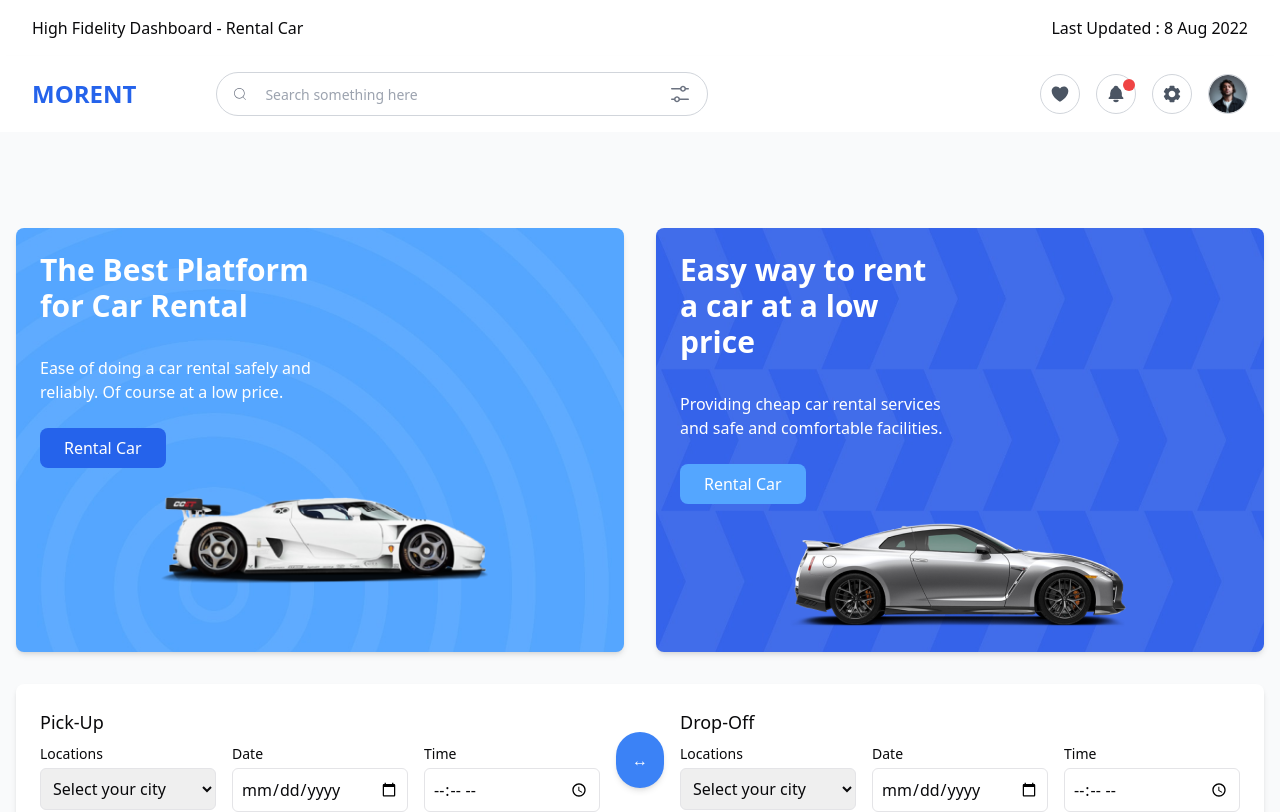
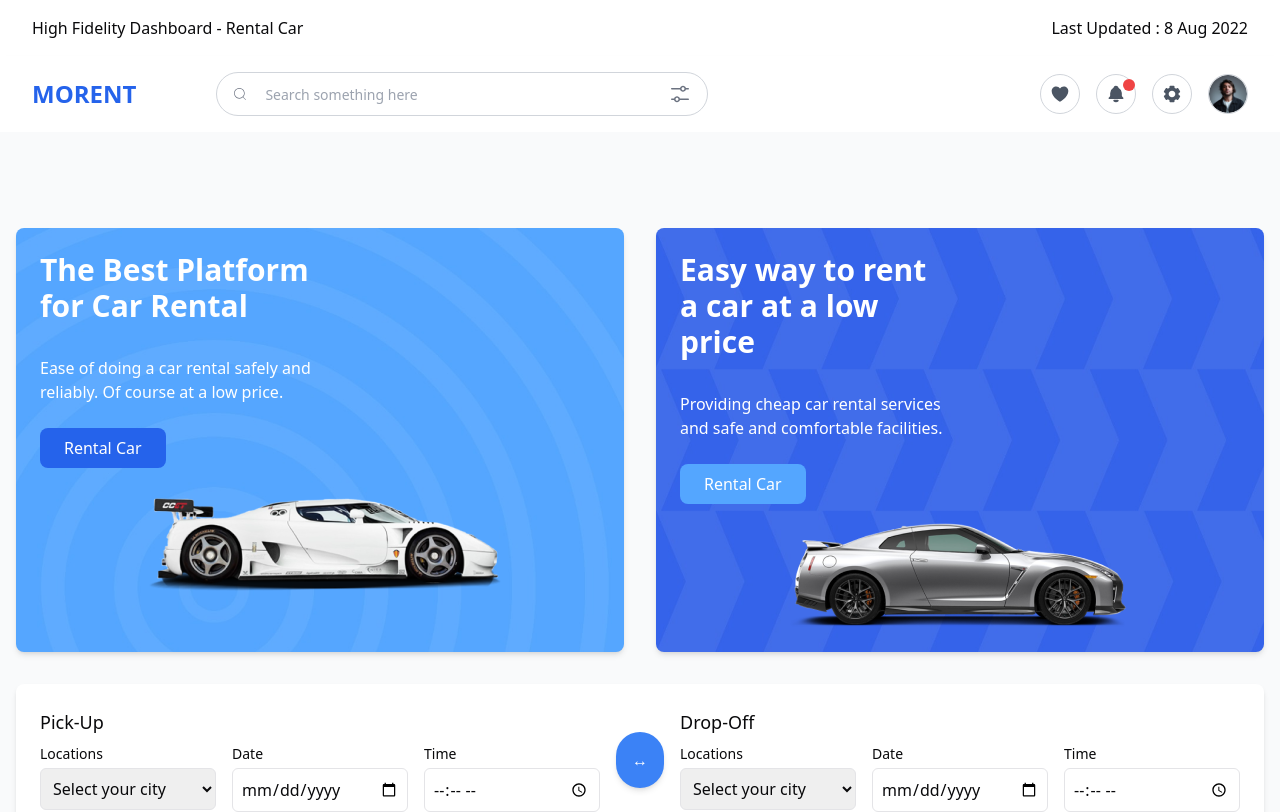
Before and after one commit to MarwahManan/Ecommerce-hackathon, a Next.js app: page / in a window 1280 px wide. Shown: the top 812 px of the page. Built offline with nearby package versions, Linux system fonts and the light colour scheme.

Commit message:
Update Hero.tsx

```diff
--- a/src/app/Components/Hero.tsx
+++ b/src/app/Components/Hero.tsx
@@ -27,7 +27,8 @@ const Hero = ()=> {
             <img
               src="/image 7.png"
               alt="Car"
-              className="mt-4 w-[340px] h-[108px]  mx-auto object-cover flex"
+              className=" mt-4 w-{340px} h-{108} mx-auto object-cover"
+
             />
           </div>
 
```
